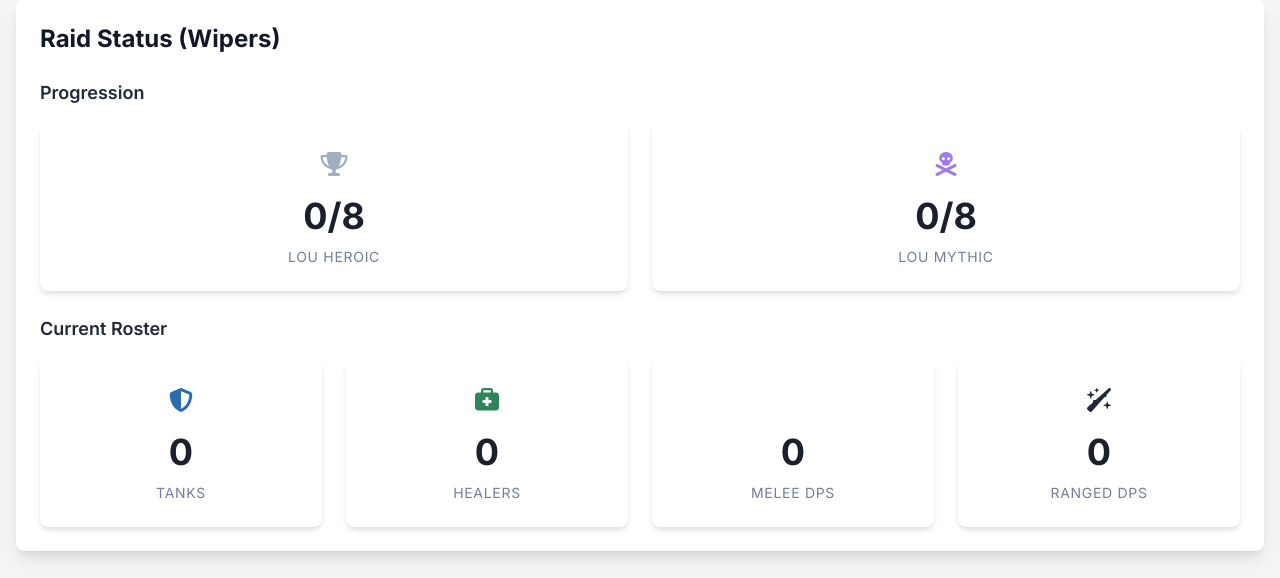
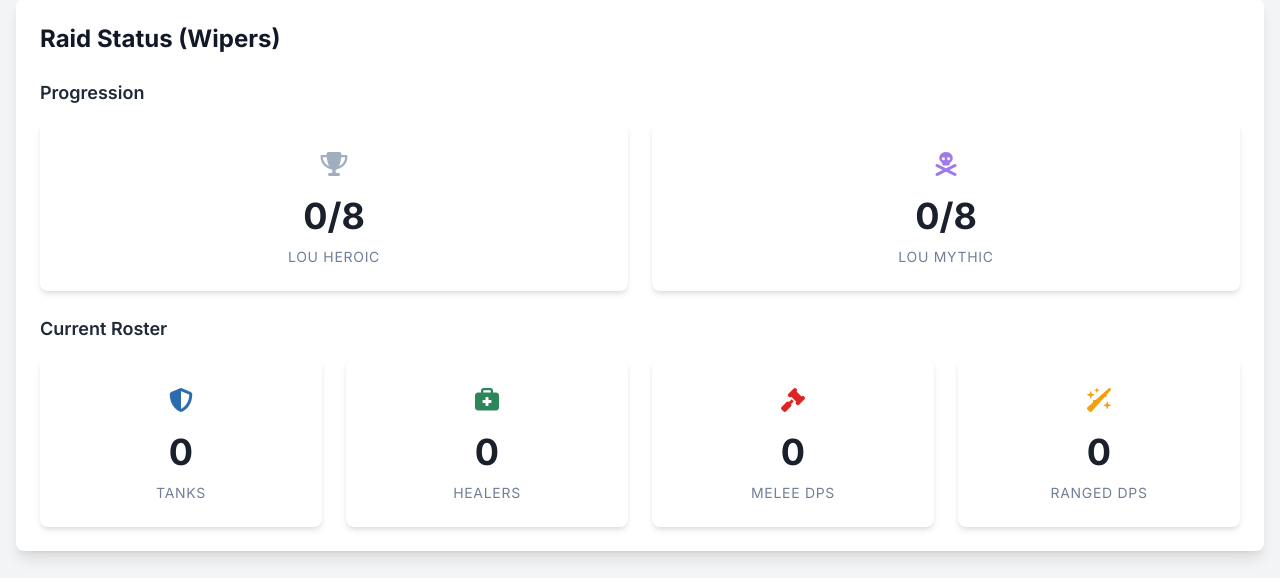
Before and after one commit to bpdaum/wipesontrash, a Flask app: page / in a window 1280 px wide. Shown: the part 781-1359 px from the top of the page. Run offline with Flask 3, Linux system fonts and the light colour scheme; data that the repository does not hold is empty; some libraries are stand-ins or nearby versions.

Commit message:
Fixing melee dps icons (again)

```diff
--- a/templates/index.html
+++ b/templates/index.html
@@ -37,7 +37,8 @@
             margin-bottom: 0.75rem; /* mb-3 */
         }
         /* Role icon colors (consistent with roster page) */
-        .role-dps { color: #c53030; } /* red-700 */
+        .role-melee-dps { color: #dc2626; } /* red-600 */
+        .role-ranged-dps { color: #f59e0b; } /* amber-500 */
         .role-healer { color: #2f855a; } /* green-700 */
         .role-tank { color: #2b6cb0; } /* blue-700 */
         /* Progression icon colors */
@@ -127,8 +128,9 @@
                          <div class="kpi-value">{{ raid_status_counts.Healer | default(0) }}</div>
                          <div class="kpi-label">Healers</div>
                      </div>
+                     {# MODIFIED: Melee DPS Card Icon #}
                      <div class="kpi-card">
-                         <div class="kpi-icon role-melee-dps"><i class="fas fa-swords"></i></div>
+                         <div class="kpi-icon role-melee-dps"><i class="fas fa-gavel"></i></div> {# Changed from fa-swords to fa-gavel #}
                          <div class="kpi-value">{{ raid_status_counts['Melee DPS'] | default(0) }}</div>
                          <div class="kpi-label">Melee DPS</div>
                      </div>
```
